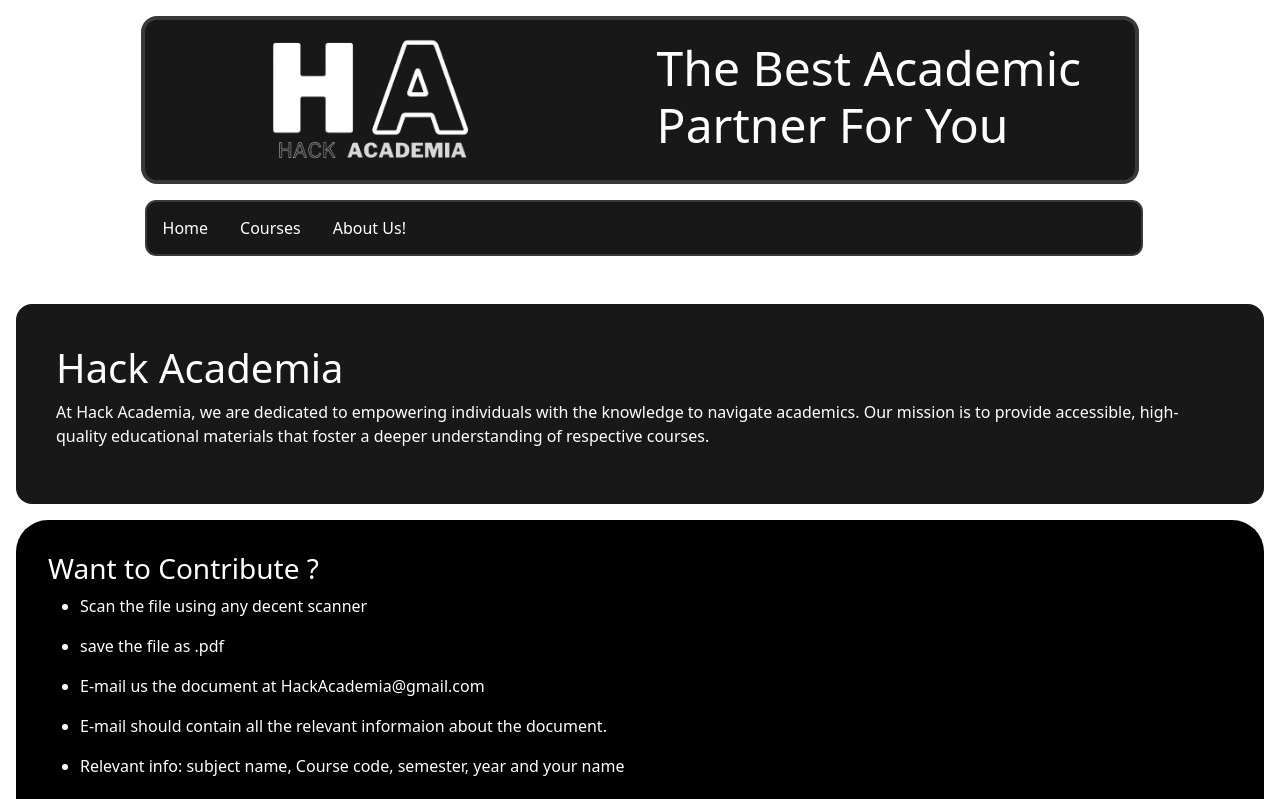
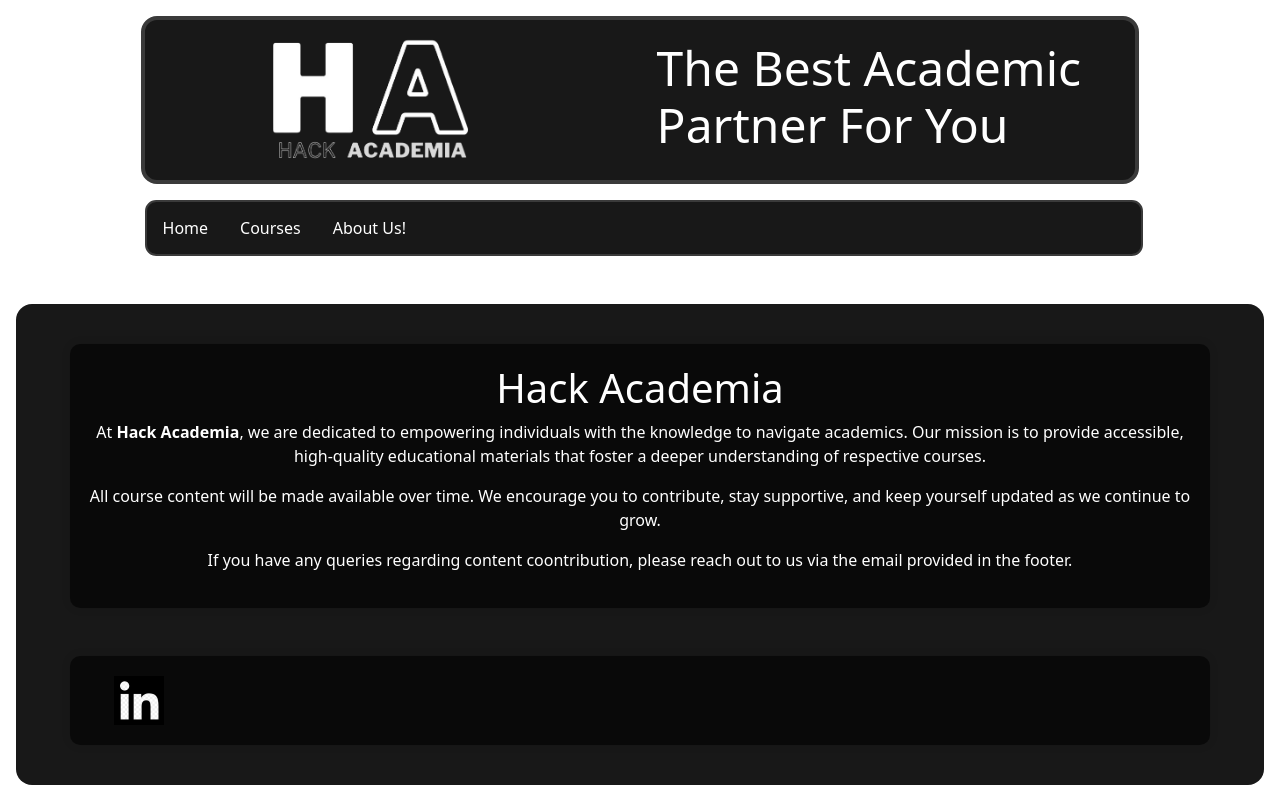
Before and after one commit to im-b-s-g/hackAcademiaClient, a React (Vite) app: page /About in a window 1280 px wide. Shown: the top 799 px of the page. Built offline with nearby package versions, Linux system fonts and the light colour scheme.

Commit message:
author details added

```diff
--- a/src/components/about/About.jsx
+++ b/src/components/about/About.jsx
@@ -1,19 +1,59 @@
 /* eslint-disable no-unused-vars */
 import React from "react";
 import "./abt.css";
-import myintro from "../../assets/video.mp4";
-import VideoPlayer from "../videoPlayer/Vplayer";
+import linkedInLogo from "../../assets/linkedIn-icon.png";
+// import myintro from "../../assets/video.mp4";
+// import VideoPlayer from "../videoPlayer/Vplayer";
 const About = () => {
   return (
     <div className="About-section">
-      <div className="about-text">
+      <div className="container">
         <h1>Hack Academia</h1>
         <p>
-          At Hack Academia, we are dedicated to empowering individuals with the
-          knowledge to navigate academics. Our mission is to provide accessible,
-          high-quality educational materials that foster a deeper understanding
-          of respective courses.
+          At <strong>Hack Academia</strong>, we are dedicated to empowering
+          individuals with the knowledge to navigate academics. Our mission is
+          to provide accessible, high-quality educational materials that foster
+          a deeper understanding of respective courses.
         </p>
+        <p>
+          All course content will be made available over time. We encourage you
+          to contribute, stay supportive, and keep yourself updated as we
+          continue to grow.
+        </p>
+        <p>
+          If you have any queries regarding content coontribution, please reach
+          out to us via the email provided in the footer.
+        </p>
+      </div>
+
+      {/* <div className="container">
+        <h1>About the Author</h1>
+        <p>
+          <strong>Brahm Sagar Gaur</strong> is a{" "}
+          <strong>Computer Science undergraduate</strong> with a passion for
+          software development and artificial intelligence. He has worked on
+          various projects, including <strong>HackAcademia</strong>, a resource
+          hub for developers, and <strong>NeuroGenix</strong>, a deep
+          learning-based personality assessment system. His interests include{" "}
+          <strong>
+            full-stack development, AI, and competitive programming
+          </strong>
+          .
+        </p>
+        <p>
+          He enjoys solving complex problems and building practical solutions.
+        </p>
+      </div> */}
+      <div className="container">
+        <div className="author">
+          <a
+            href="https://www.linkedin.com/in/brahm-gaur/"
+            target="_blank"
+            className="linkedin-link"
+          >
+            <img src={linkedInLogo} alt="LinkedIn" />
+          </a>
+        </div>
       </div>
       {/* <div className="About-video"> */}
       {/* <VideoPlayer /> */}
--- a/src/components/about/abt.css
+++ b/src/components/about/abt.css
@@ -18,7 +18,7 @@
 }
 video {
   height: 20rem;
-  border: 2px solid black;
+  border: 2px solid rgb(31, 31, 31);
   border-radius: 1.5rem;
 }
 
@@ -27,3 +27,19 @@ video {
     height: 22vh;
   }
 }
+.container {
+  background: #0000009a;
+  padding: 20px;
+  border-radius: 10px;
+  box-shadow: 0 0 10px rgba(0, 0, 0, 0.1);
+  max-width: 600px;
+  text-align: center;
+}
+
+.author {
+  padding-left: 2rem;
+  display: flex;
+  flex-flow: row;
+  gap: 2rem;
+  align-items: flex-start;
+}
```
Also changed, not shown: src/assets/linkedIn-icon.png (added).
